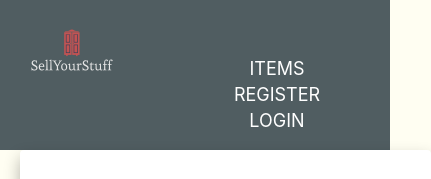
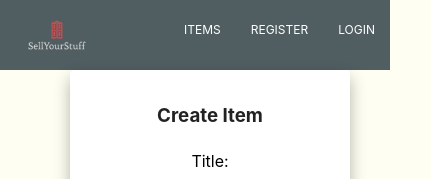
Before and after one commit to GAJimmyMoy/sellyourstuff, a React (Create React App) app in the folder client/: page /items/new in a window 390 px wide. Shown: the top 179 px of the page, 431 px wide, since content can reach past the window. Built offline with nearby package versions, Linux system fonts and the light colour scheme; no server answers.

Commit message:
able to add categories

```diff
--- a/client/src/App.css
+++ b/client/src/App.css
@@ -2,15 +2,14 @@
   text-align: center;
 
 }
-.logo{
-  height: 100px;
-}
+
 .homepage{
   width: 90%;
   margin: auto;
 }
 .logo{
   padding-left: 10px;
+  height: 100px;
 }
 nav{
   display: flex;
@@ -173,3 +172,43 @@ color: #222;
   text-transform: uppercase;
   color: white;
 }
+
+@media only screen and (max-width: 600px) {
+
+  .container{
+    width: 250px;
+  }
+  .container form{
+    padding: 15px;
+  }
+
+  nav ul li a{
+    font-size: 12px;
+    padding: 0px 15px;
+  }
+  .username_p{
+    font-size: 12px;
+  }
+  .logo{
+   height: 70px;
+  }
+  ul{
+    padding: 0px;
+
+  }
+  .nav-links{
+    padding: 0px;
+    margin: 0px;
+  }
+  .main_container{
+    margin: auto;
+  }
+  .card_container{
+    margin: auto;
+
+  }
+  .item_details_img{
+    height: 200px;
+  }
+
+}
--- a/client/src/containers/MainContainer.jsx
+++ b/client/src/containers/MainContainer.jsx
@@ -50,7 +50,7 @@ export default function MainContainer(props) {
   console.log(category)
   console.log(currentUser)
   return (
-    <div>
+    <div className="main_container">
       <Switch>
         <Route path="/category">
           <Category category={category} currentUser={currentUser}/>
--- a/client/src/screens/Category.jsx
+++ b/client/src/screens/Category.jsx
@@ -1,8 +1,26 @@
 import React from 'react'
-
+import { useState } from 'react';
+import { addCategory } from '../services/category'
 export default function Category(props) {
   const { category, currentUser } = props;
-  console.log(category)
+
+  const [formData, setFormData] = useState({
+    name: ""
+  });
+  const handleChange = (e) => {
+    const { name, value } = e.target;
+    setFormData((prevState) => ({
+      ...prevState,
+      [name]: value,
+    }));
+  };
+
+  const { name} = formData;
+  const handleSubmit = async (e) => {
+    e.preventDefault();
+    const newCategory = await addCategory(formData)
+
+}
   return (
     <div>
       <h3>Categories </h3>
@@ -13,6 +31,12 @@ export default function Category(props) {
 
         ))
       }
+      <form onSubmit={handleSubmit}>
+        <input value={name}
+          name="name"
+          onChange={handleChange}></input>
+        <button>add</button>
+      </form>
     </div>
   )
 }
--- a/client/src/screens/ItemDetails.jsx
+++ b/client/src/screens/ItemDetails.jsx
@@ -6,8 +6,9 @@ export default function ItemDetails(props) {
   const { items,handleDelete } = props;
   const [item, setItem] = useState(null);
   const { currentUser } = props;
-
-
+ console.log(currentUser)
+  console.log(item)
+  console.log(items)
   useEffect(() => {
     if (items.length) {
       const oneItem = items.find((item) => item.id === Number(id));
@@ -30,7 +31,7 @@ export default function ItemDetails(props) {
             <h3>user id:{item.user_id} </h3>
           <p>{item.description}</p>
             <p>${item.price}</p>
-            {currentUser ?
+            {currentUser?.id === item.user_id ?
               (<>
                 <button className="btn" onClick={() => handleDelete(item.id)}>delete</button>
               <Link to={`/items/${item.id}/edit`}><button className="btn">Update</button></Link>
--- a/client/src/screens/Items.jsx
+++ b/client/src/screens/Items.jsx
@@ -2,8 +2,8 @@ import React from 'react'
 import { Link } from 'react-router-dom'
 
 export default function Items(props) {
-  const { items } = props;
-  console.log(items)
+  const { items} = props;
+
 
   return (
     <div className="homepage">
--- a/client/src/services/category.js
+++ b/client/src/services/category.js
@@ -5,7 +5,7 @@ export const getAllCategories = async () => {
   return resp.data;
 }
 
-export const addCategory = async (itemId, categoryId ) => {
-  const resp = await api.get(`/items/${itemId}/categories/${categoryId}`)
+export const addCategory = async (categoryName ) => {
+  const resp = await api.post(`/categories/`, { category: categoryName })
   return resp.data;
 }
```
Also changed, not shown: 1 other file (tests, documents, lock files or other folders).
